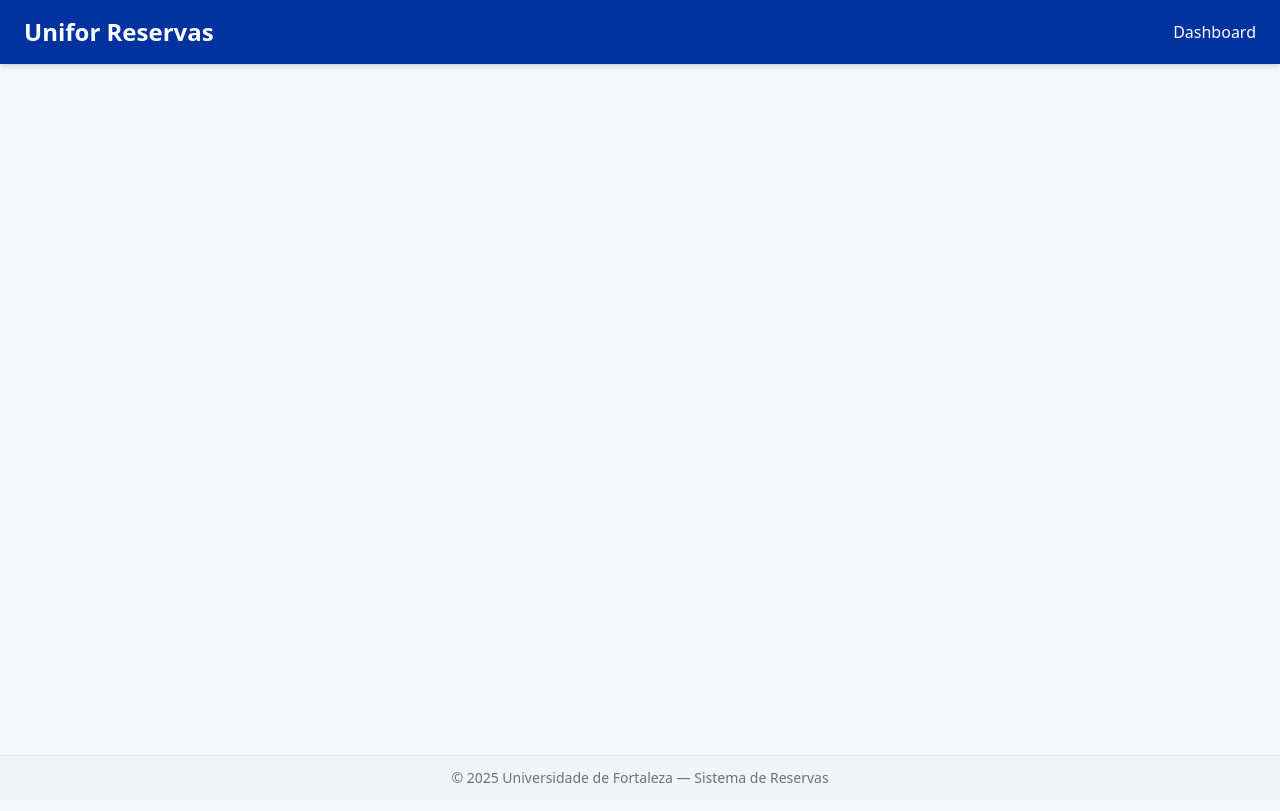
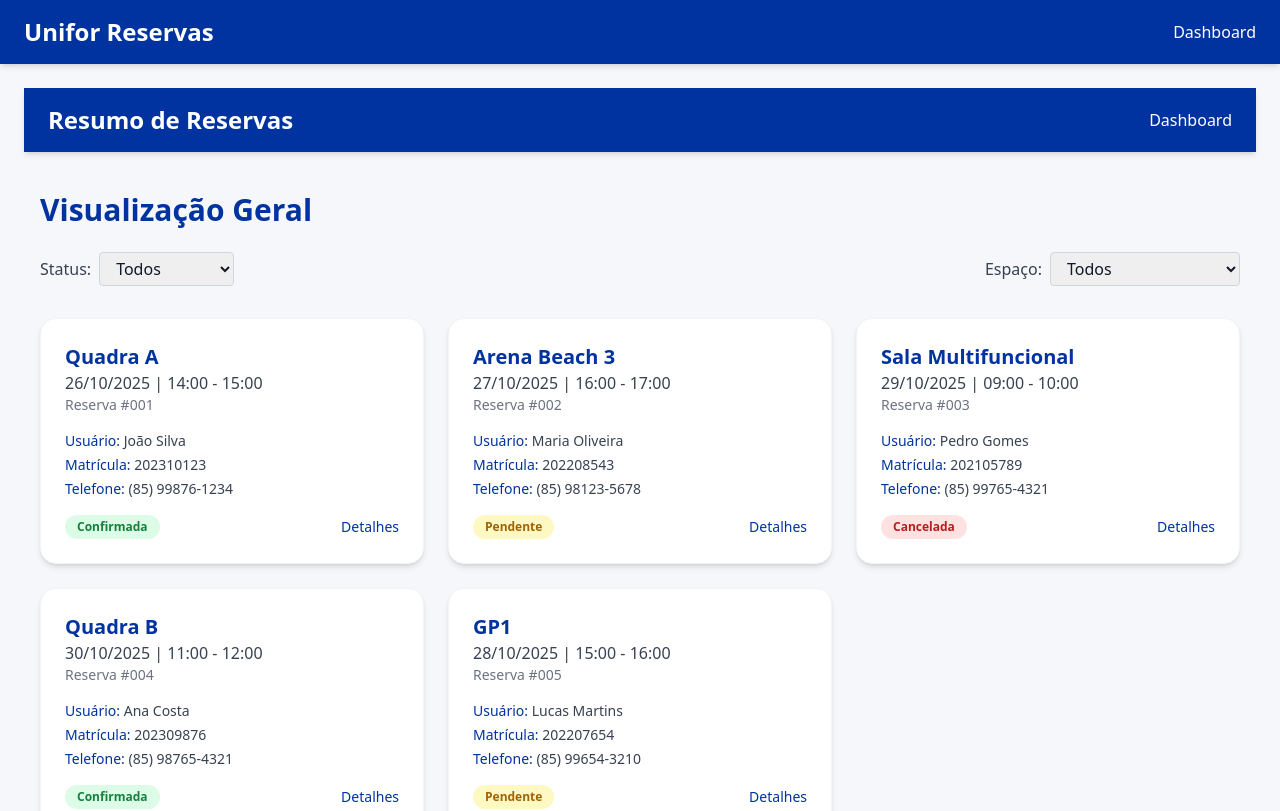
Before and after one commit to savass33/trabalho-dev-web-25.2, a React (Vite) app: page /resumo-reservas in a window 1280 px wide. Shown: the top 811 px of the page. Built offline with nearby package versions, Linux system fonts and the light colour scheme.

Commit message:
feat: resumo reservas page

```diff
--- a/src/routes/AppRoutes.tsx
+++ b/src/routes/AppRoutes.tsx
@@ -2,12 +2,16 @@ import { Routes, Route } from "react-router-dom";
 import DashboardView from "../views/DashboardView";
 // import NovaReservaView from "../views/NovaReservaView";
 import DetalheEspacoView from "../views/DetalheEspacoView";
+import ResumoReservasView from "../views/ResumoReservasView";
+
 
 export default function AppRoutes() {
   return (
     <Routes>
       <Route path="/" element={<DashboardView />} />
       <Route path="/espaco/:nome" element={<DetalheEspacoView />} /> {/* 👈 nova rota */}
+      <Route path="/resumo-reservas" element={<ResumoReservasView />} />
+
     </Routes>
   );
 }
--- /dev/null
+++ b/src/views/ResumoReservasView.tsx
@@ -0,0 +1,135 @@
+import { useState, useEffect } from "react";
+
+// Estrutura de uma reserva
+interface Reserva {
+  id: number;
+  espaco: string;
+  usuario: string;
+  matricula: string;
+  telefone: string;
+  data: string;
+  hora: string;
+  status: "Confirmada" | "Pendente" | "Cancelada";
+}
+
+export default function ResumoReservasView() {
+  const [reservas, setReservas] = useState<Reserva[]>([]);
+  const [filtroStatus, setFiltroStatus] = useState<"Todos" | "Confirmada" | "Pendente" | "Cancelada">("Todos");
+  const [filtroEspaco, setFiltroEspaco] = useState<string>("Todos");
+
+  // Dados fictícios para demonstração
+  useEffect(() => {
+    setReservas([
+      { id: 1, espaco: "Quadra A", usuario: "João Silva", matricula: "202310123", telefone: "(85) 99876-1234", data: "2025-10-26", hora: "14:00 - 15:00", status: "Confirmada" },
+      { id: 2, espaco: "Arena Beach 3", usuario: "Maria Oliveira", matricula: "202208543", telefone: "(85) 98123-5678", data: "2025-10-27", hora: "16:00 - 17:00", status: "Pendente" },
+      { id: 3, espaco: "Sala Multifuncional", usuario: "Pedro Gomes", matricula: "202105789", telefone: "(85) 99765-4321", data: "2025-10-29", hora: "09:00 - 10:00", status: "Cancelada" },
+      { id: 4, espaco: "Quadra B", usuario: "Ana Costa", matricula: "202309876", telefone: "(85) 98765-4321", data: "2025-10-30", hora: "11:00 - 12:00", status: "Confirmada" },
+      { id: 5, espaco: "GP1", usuario: "Lucas Martins", matricula: "202207654", telefone: "(85) 99654-3210", data: "2025-10-28", hora: "15:00 - 16:00", status: "Pendente" },
+    ]);
+  }, []);
+
+  // Filtragem de reservas
+  const reservasFiltradas = reservas.filter((reserva) => {
+    const statusMatch = filtroStatus === "Todos" || reserva.status === filtroStatus;
+    const espacoMatch = filtroEspaco === "Todos" || reserva.espaco === filtroEspaco;
+    return statusMatch && espacoMatch;
+  });
+
+  // Obter lista única de espaços para filtro
+  const espacos = ["Todos", ...Array.from(new Set(reservas.map(r => r.espaco)))];
+
+  return (
+    <div className="min-h-screen bg-[#F5F7FB] flex flex-col">
+      {/* Cabeçalho */}
+      <header className="bg-[#0033A0] text-white shadow-md">
+        <div className="container mx-auto flex justify-between items-center px-6 py-4">
+          <h1 className="text-2xl font-bold">Resumo de Reservas</h1>
+          <nav className="space-x-4 text-sm md:text-base">
+            <a href="/dashboard" className="hover:underline">Dashboard</a>
+          </nav>
+        </div>
+      </header>
+
+      {/* Conteúdo */}
+      <main className="flex-grow container mx-auto px-4 py-10">
+        <h2 className="text-3xl font-bold text-[#0033A0] mb-6">Visualização Geral</h2>
+
+        {/* Filtros */}
+        <div className="flex flex-col md:flex-row md:items-center md:justify-between gap-4 mb-8">
+          {/* Filtro por status */}
+          <div>
+            <label className="font-medium text-gray-700 mr-2">Status:</label>
+            <select
+              className="border border-gray-300 rounded px-3 py-1"
+              value={filtroStatus}
+              onChange={(e) => setFiltroStatus(e.target.value as any)}
+            >
+              <option>Todos</option>
+              <option>Confirmada</option>
+              <option>Pendente</option>
+              <option>Cancelada</option>
+            </select>
+          </div>
+
+          {/* Filtro por espaço */}
+          <div>
+            <label className="font-medium text-gray-700 mr-2">Espaço:</label>
+            <select
+              className="border border-gray-300 rounded px-3 py-1"
+              value={filtroEspaco}
+              onChange={(e) => setFiltroEspaco(e.target.value)}
+            >
+              {espacos.map((espaco) => (
+                <option key={espaco}>{espaco}</option>
+              ))}
+            </select>
+          </div>
+        </div>
+
+        {/* Grid de reservas */}
+        <div className="grid grid-cols-1 sm:grid-cols-2 lg:grid-cols-3 gap-6">
+          {reservasFiltradas.map((reserva) => (
+            <div
+              key={reserva.id}
+              className="bg-white rounded-2xl shadow-md hover:shadow-lg transition p-6 flex flex-col justify-between border border-gray-100"
+            >
+              {/* Local, data e horário em destaque */}
+              <div className="mb-4">
+                <h3 className="text-xl font-semibold text-[#0033A0]">{reserva.espaco}</h3>
+                <p className="text-gray-700 font-medium">{new Date(reserva.data).toLocaleDateString("pt-BR")} | {reserva.hora}</p>
+                <p className="text-gray-500 text-sm">Reserva #{reserva.id.toString().padStart(3, "0")}</p>
+              </div>
+
+              {/* Usuário e informações de contato */}
+              <div className="space-y-1 text-gray-700 text-sm">
+                <p><span className="font-medium text-[#0033A0]">Usuário:</span> {reserva.usuario}</p>
+                <p><span className="font-medium text-[#0033A0]">Matrícula:</span> {reserva.matricula}</p>
+                <p><span className="font-medium text-[#0033A0]">Telefone:</span> {reserva.telefone}</p>
+              </div>
+
+              {/* Status e ações */}
+              <div className="mt-4 flex justify-between items-center">
+                <span
+                  className={`px-3 py-1 text-xs font-semibold rounded-full ${
+                    reserva.status === "Confirmada"
+                      ? "bg-green-100 text-green-700"
+                      : reserva.status === "Pendente"
+                      ? "bg-yellow-100 text-yellow-700"
+                      : "bg-red-100 text-red-700"
+                  }`}
+                >
+                  {reserva.status}
+                </span>
+                <button className="text-[#0033A0] font-medium hover:underline text-sm">Detalhes</button>
+              </div>
+            </div>
+          ))}
+
+          {reservasFiltradas.length === 0 && (
+            <p className="text-center text-gray-500 mt-10 col-span-full">Nenhuma reserva encontrada para os filtros selecionados.</p>
+          )}
+        </div>
+      </main>
+    </div>
+  );
+}
```
